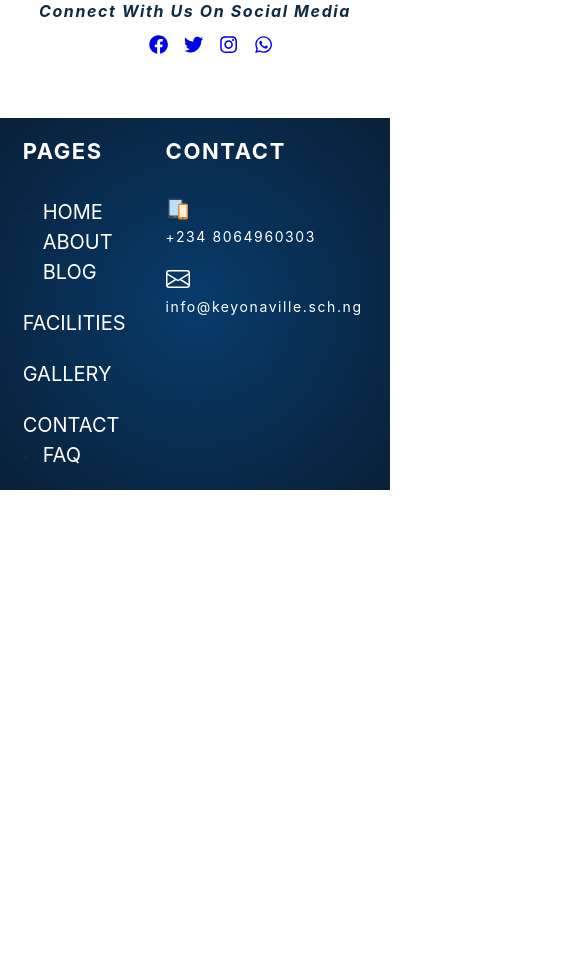
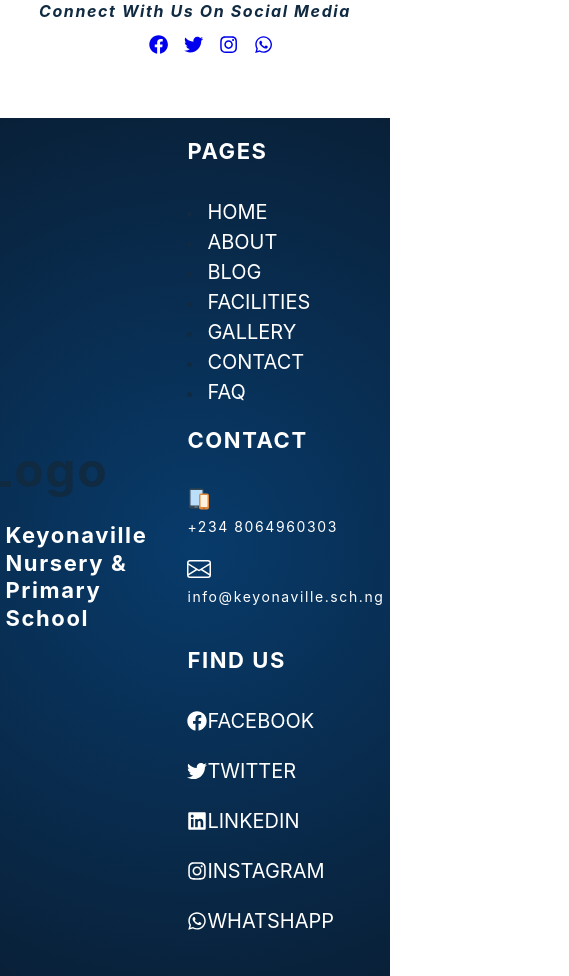
Before and after one commit to domchu/keyonaville, a Next.js app: page /contact in a window 390 px wide. Shown: the part 2440-3416 px from the top of the page, 569 px wide, since content can reach past the window. Before the commit the page ends 2930 px from the top, so only its background shows below. Built offline with nearby package versions, Linux system fonts and the light colour scheme.

Commit message:
chore:little adjustment at the footer and contact

```diff
--- a/Components/Footer/Footer.js
+++ b/Components/Footer/Footer.js
@@ -1,7 +1,7 @@
 import React from "react";
 import { Box, Flex } from "@chakra-ui/react";
 import Link from "next/link";
-import { FcSmartphoneTablet, FaTwitter } from "react-icons/fc";
+import { FcSmartphoneTablet } from "react-icons/fc";
 import { BsEnvelope } from "react-icons/bs";
 import { links, social } from "../Navbar/Navdata";
 // import Brand from "./Brand/Brand";
@@ -10,13 +10,13 @@ function Footer() {
   return (
     <Box className="footer">
       <Flex
+        justifyContent="center"
         flexDirection={{
           base: "column",
           sm: "column",
           md: "column",
           lg: "row",
         }}
-        justifyContent="center"
       >
         <Flex
           className="footer-writeup"
@@ -25,7 +25,6 @@ function Footer() {
         >
           {/* <Brand /> */}
           <h1>Logo</h1>
-          {/* <h2>Copyright © Florintech Computer College </h2> */}
           <h2>Keyonaville Nursery & Primary School </h2>
         </Flex>
         <Flex
@@ -36,7 +35,7 @@ function Footer() {
           <Box>
             <h2>PAGES</h2>
             <Box className="footer-pages">
-              <Box textDecoration="none">
+              {/* <Box> */}
               {links.map((link) => {
                 const { id, url, text } = link;
                 return (
@@ -47,7 +46,7 @@ function Footer() {
                   </li>
                 );
               })}
-              </Box>
+              {/* </Box> */}
             </Box>
           </Box>
 
--- a/styles/globals.css
+++ b/styles/globals.css
@@ -263,6 +263,9 @@ nav {
   .footer {
     padding: 10px 20px;
   }
+  .footer .footer-links {
+    flex-direction: column;
+  }
 }
 .footer-writeup {
   flex: 1;
@@ -295,10 +298,6 @@ nav {
 }
 .footer-socials li {
   padding: 0 0 20px 0;
-}
-
-.footer-pages {
-  text-decoration: none !important;
 }
 
 .contact {
@@ -512,7 +511,6 @@ main {
   font-size: 1rem;
   background-color: transparent;
   border-radius: 5px;
-  color: var(--clr-white);
   border: 1px solid #000;
   font-family: Manrope, sans-serif !important;
 }
--- a/styles/globals.scss
+++ b/styles/globals.scss
@@ -247,9 +247,9 @@ Variables
     background-image: radial-gradient(circle, #083b6b, #092038);padding: 50px 90px;h2{font-weight: bold;color: #fff;padding: 10px 20px;font-size: 22px;}p{color: #ffffff;}
     @media screen and (max-width:#{$phone-width}) {
       padding: 10px 20px;
-      // .footer-links{
-      //   flex-direction: column;
-      // }
+      .footer-links{
+        flex-direction: column;
+      }
     }
     &-writeup{flex: 1}
   &-links{flex: 1;}
@@ -258,9 +258,7 @@ Variables
   &-socials {padding: 10px 20px;a{color: #ffffff;font-size: 20px;display: flex;align-items: center;}li{padding: 0 0 20px 0;}}
 
   }
-  .footer-pages{
-    text-decoration: none !important;
-  }
+
   .contact{
     color: #fff;
     font-size: 1.5rem;
@@ -470,7 +468,7 @@ margin-bottom: 1.5rem;
   font-size: 1rem;
   background-color: transparent;
   border-radius: 5px;
-  color: var(--clr-white);
+  // color: var(--clr-white);
   border:1px solid #000;
   font-family: Manrope, sans-serif !important;
 }
```
Also changed, not shown: 1 other file (tests, documents, lock files or other folders). Lines whose indentation alone changed are shown as unchanged.
